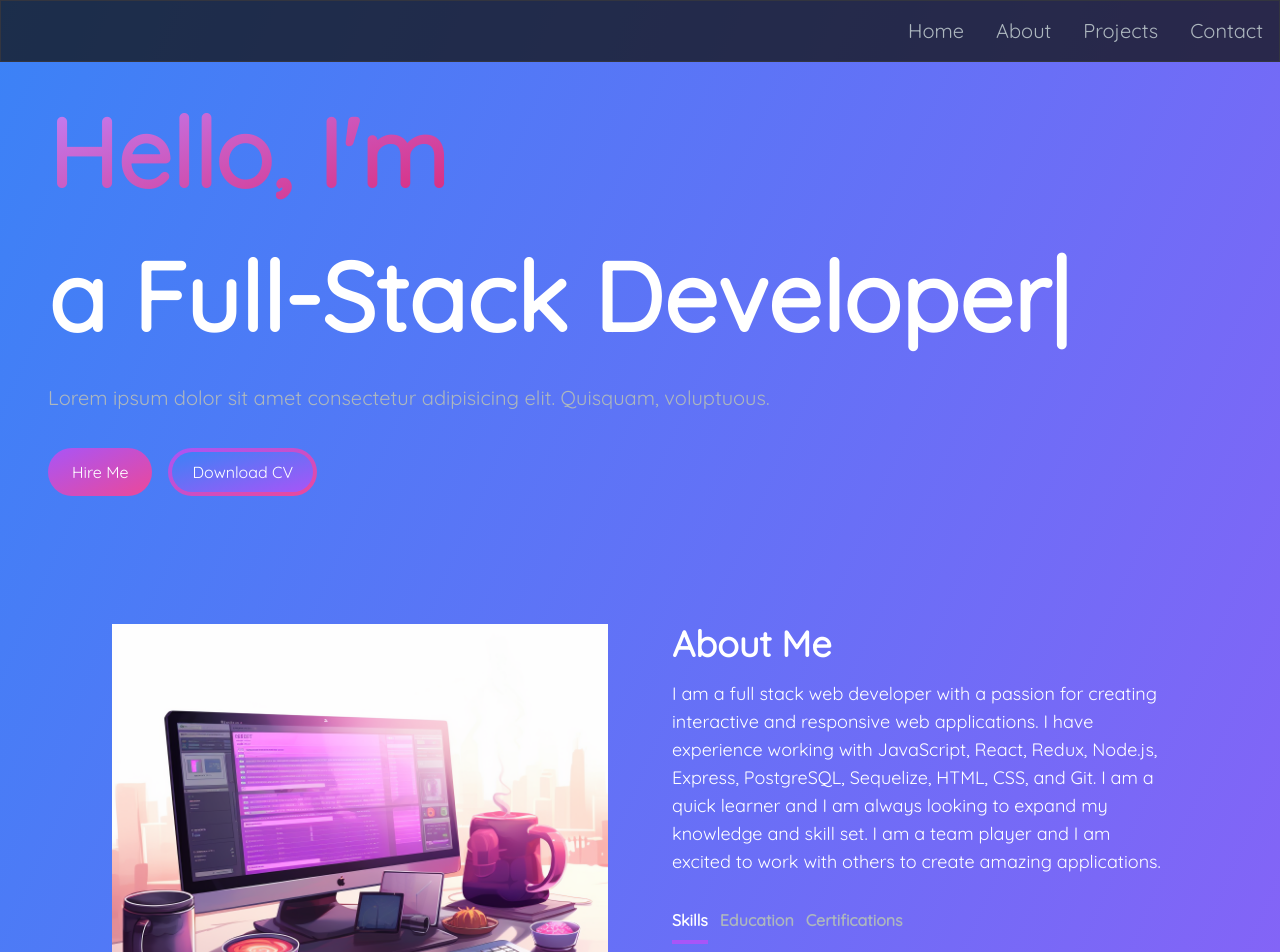
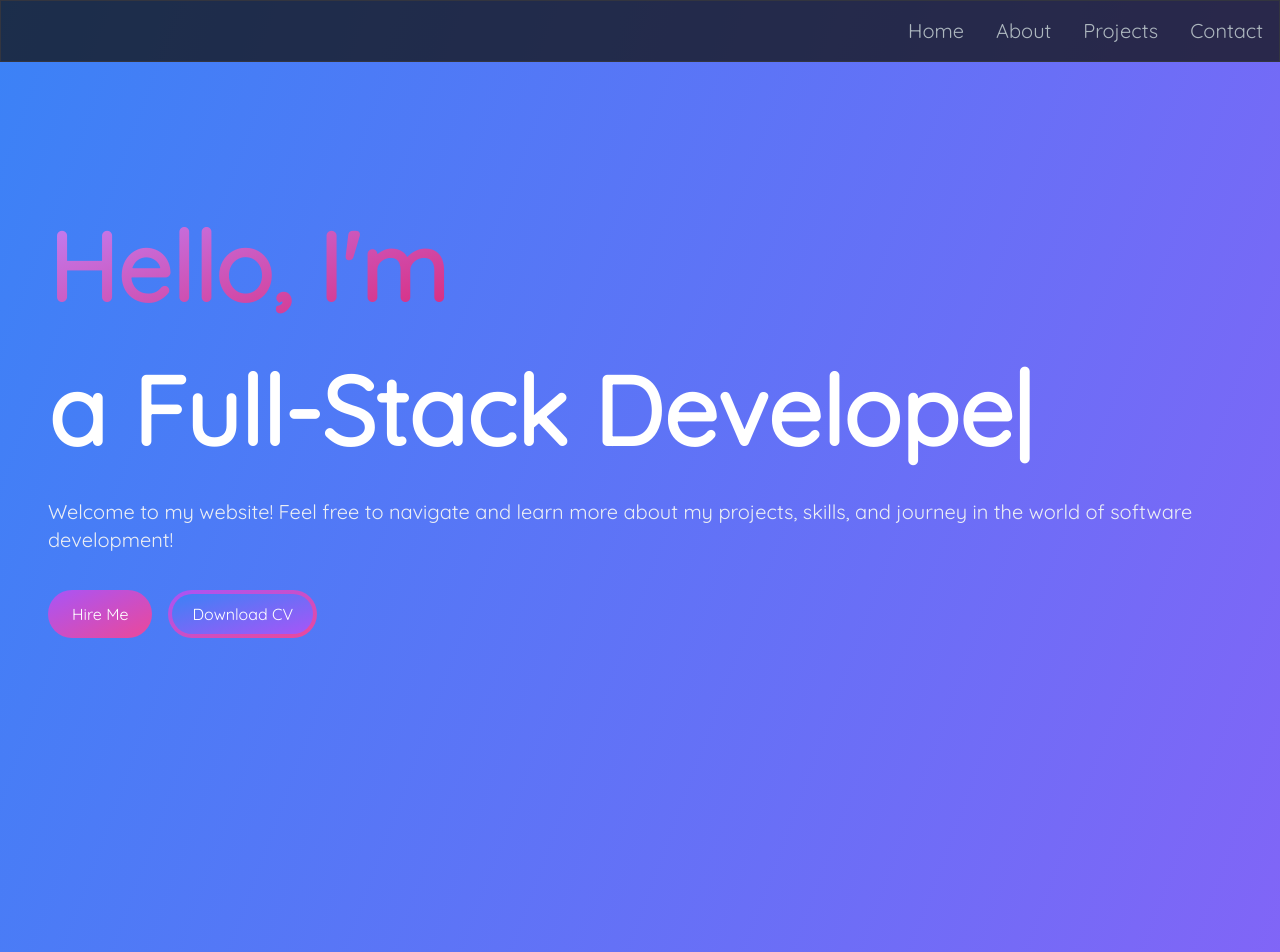
Before and after one commit to chrisluey/personal-website-2024, a Next.js app: page / in a window 1280 px wide. Shown: the top 952 px of the page. Built offline with nearby package versions, Linux system fonts and the light colour scheme.

Commit message:
current progress for structure and content

```diff
--- a/src/app/components/AboutSection.jsx
+++ b/src/app/components/AboutSection.jsx
@@ -10,7 +10,7 @@ const TAB_DATA = [
     content: (
       <ul className="list-disc pl-2">
         <li>Node.js</li>
-        <li>Express</li>
+        <li>JavaScript</li>
         <li>PostgreSQL</li>
         <li>Sequelize</li>
         <li>JavaScript</li>
@@ -23,21 +23,20 @@ const TAB_DATA = [
     id: "education",
     content: (
       <ul className="list-disc pl-2">
-        <li>Fullstack Academy of Code</li>
-        <li>University of California, Santa Cruz</li>
+        <li>Bachelor of Science (Computer Science), UBC</li>
       </ul>
     ),
   },
-  {
-    title: "Certifications",
-    id: "certifications",
-    content: (
-      <ul className="list-disc pl-2">
-        <li>AWS Cloud Practitioner</li>
-        <li>Google Professional Cloud Developer</li>
-      </ul>
-    ),
-  },
+  // {
+  //   title: "Certifications",
+  //   id: "certifications",
+  //   content: (
+  //     <ul className="list-disc pl-2">
+  //       <li>AWS Cloud Practitioner</li>
+  //       <li>Google Professional Cloud Developer</li>
+  //     </ul>
+  //   ),
+  // },
 ];
 
 const AboutSection = () => {
@@ -51,18 +50,16 @@ const AboutSection = () => {
   };
 
   return (
-    <section className="text-white" id="about">
+    <section className="text-white flex items-center justify-center h-screen" id="about">
       <div className="md:grid md:grid-cols-2 gap-8 items-center py-8 px-4 xl:gap-16 sm:py-16 xl:px-16">
         <Image src="/images/about-image.png" width={500} height={500} />
         <div className="mt-4 md:mt-0 text-left flex flex-col h-full">
           <h2 className="text-4xl font-bold text-white mb-4">About Me</h2>
           <p className="text-base lg:text-lg">
-            I am a full stack web developer with a passion for creating
-            interactive and responsive web applications. I have experience
-            working with JavaScript, React, Redux, Node.js, Express, PostgreSQL,
-            Sequelize, HTML, CSS, and Git. I am a quick learner and I am always
-            looking to expand my knowledge and skill set. I am a team player and
-            I am excited to work with others to create amazing applications.
+          Welcome! I'm Christopher Luey, a software engineer with a passion for creating innovative solutions.
+          With a background in full-stack development, I enjoy tackling complex problems and collaborating with diverse teams.
+          I'm driven by a curiosity to explore new technologies and a commitment to continuous learning.
+          Feel free to explore my projects and connect with me if you'd like to collaborate or learn more about my work.
           </p>
           <div className="flex flex-row justify-start mt-8">
             <TabButton
@@ -79,13 +76,13 @@ const AboutSection = () => {
               {" "}
               Education{" "}
             </TabButton>
-            <TabButton
+            {/* <TabButton
               selectTab={() => handleTabChange("certifications")}
               active={tab === "certifications"}
             >
               {" "}
               Certifications{" "}
-            </TabButton>
+            </TabButton> */}
           </div>
           <div className="mt-8">
             {TAB_DATA.find((t) => t.id === tab).content}
--- a/src/app/components/EmailSection.jsx
+++ b/src/app/components/EmailSection.jsx
@@ -42,7 +42,7 @@ const EmailSection = () => {
   return (
     <section
       id="contact"
-      className="grid md:grid-cols-2 my-12 md:my-12 py-24 gap-4 relative"
+      className="grid md:grid-cols-2 my-12 md:my-12 py-24 gap-4 relative flex items-center justify-center h-screen"
     >
       <div className="bg-[radial-gradient(ellipse_at_center,_var(--tw-gradient-stops))] from-primary-900 to-transparent rounded-full h-80 w-80 z-0 blur-lg absolute top-3/4 -left-4 transform -translate-x-1/2 -translate-1/2"></div>
       <div className="z-10">
--- a/src/app/components/HeroSection.jsx
+++ b/src/app/components/HeroSection.jsx
@@ -7,7 +7,7 @@ import Link from "next/link";
 
 const HeroSection = () => {
   return (
-    <section className="lg:py-16">
+    <section className="lg:py-16 flex items-center justify-center h-screen">
       <div className="grid grid-cols-1 sm:grid-cols-13">
         <motion.div
           initial={{ opacity: 0, scale: 0.5 }}
@@ -22,23 +22,23 @@ const HeroSection = () => {
             <br></br>
             <TypeAnimation
               sequence={[
-                "Chris",
+                "Christopher Luey",
                 1000,
                 "a Software Engineer",
                 1000,
                 "a Full-Stack Developer",
                 1000,
-                // "Founding Engineer",
-                // 1000,
+                "a Tech Enthusiast",
+                1000,
               ]}
               wrapper="span"
               speed={50}
               repeat={Infinity}
             />
           </h1>
-          <p className="text-[#ADB7BE] text-base sm:text-lg mb-6 lg:text-xl">
-            Lorem ipsum dolor sit amet consectetur adipisicing elit. Quisquam,
-            voluptuous.
+          <p className="text-[#ECEFF4] text-base sm:text-lg mb-6 lg:text-xl">
+            Welcome to my website!
+            Feel free to navigate and learn more about my projects, skills, and journey in the world of software development!
           </p>
           <div>
             <Link
--- a/src/app/components/ProjectsSection.jsx
+++ b/src/app/components/ProjectsSection.jsx
@@ -80,11 +80,11 @@ const ProjectsSection = () => {
   };
 
   return (
-    <section id="projects">
+    <section id="projects" className="flex flex-col items-center justify-center h-screen">
       <h2 className="text-center text-4xl font-bold text-white mt-4 mb-8 md:mb-12">
         My Projects
       </h2>
-      <div className="text-white flex flex-row justify-center items-center gap-2 py-6">
+      {/* <div className="text-white flex flex-row justify-center items-center gap-2 py-6">
         <ProjectTag
           onClick={handleTagChange}
           name="All"
@@ -100,7 +100,7 @@ const ProjectsSection = () => {
           name="Mobile"
           isSelected={tag === "Mobile"}
         />
-      </div>
+      </div> */}
       <ul ref={ref} className="grid md:grid-cols-3 gap-8 md:gap-12">
         {filteredProjects.map((project, index) => (
           <motion.li
--- a/src/app/page.js
+++ b/src/app/page.js
@@ -12,7 +12,7 @@ export default function Home() {
     // <main className="flex min-h-screen flex-col bg-[#121212]">
     <main className="flex min-h-screen flex-col bg-gradient-to-br from-blue-500 to-purple-500">
       <Navbar />
-      <div className="container flex-grow mx-auto px-12 py-4">
+      <div className="container mx-auto px-12 py-4 justify-center" >
         <HeroSection />
         {/* <AchievementsSection /> */}
         <AboutSection />
```
